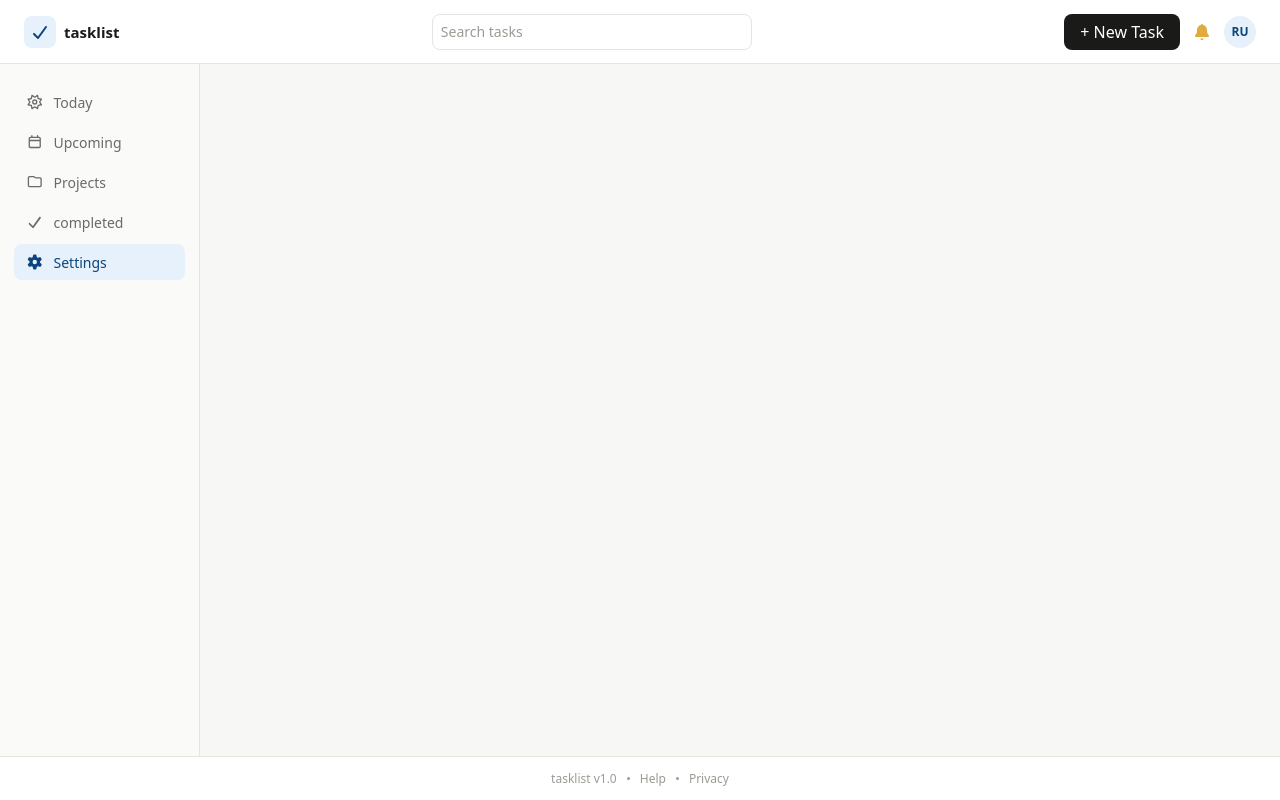
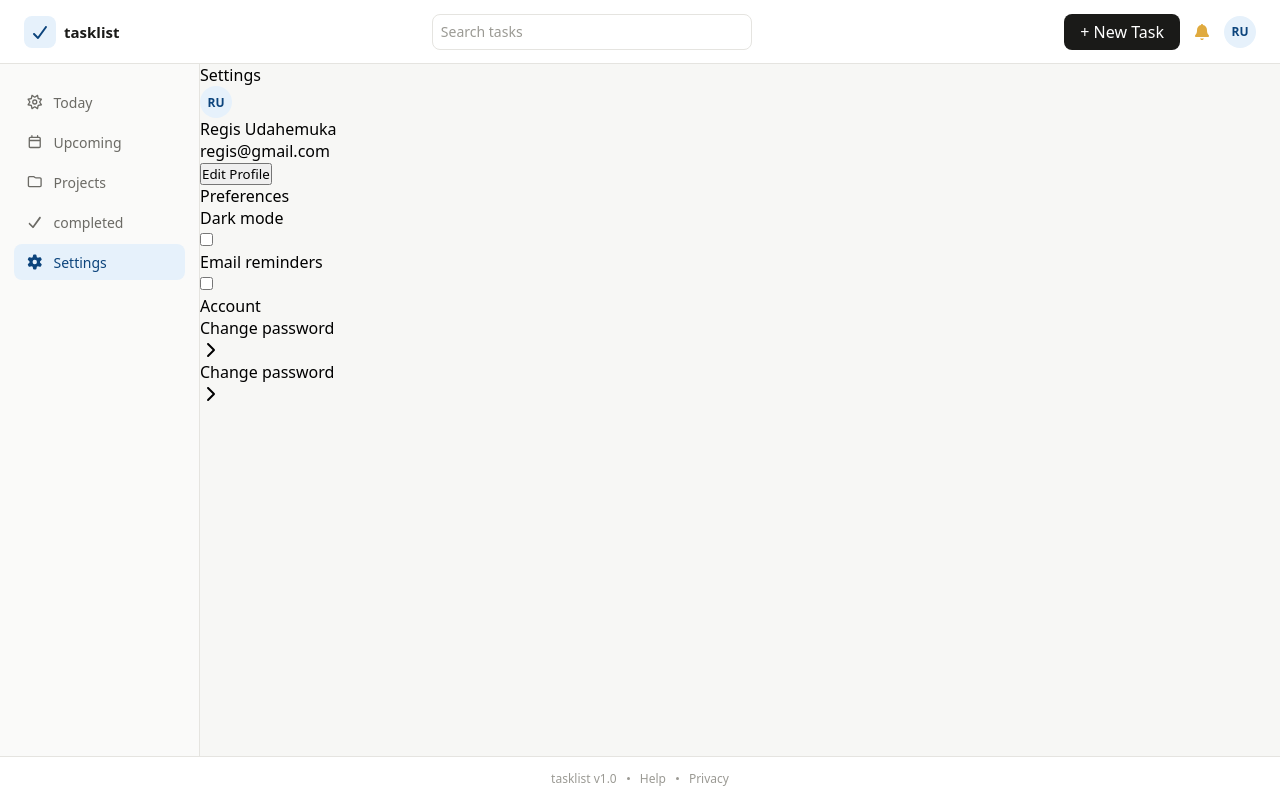
Before and after one commit to AlainRegisDev88/to-do-app, a React (Vite) app in the folder to-do-app/: page /settings in a window 1280 px wide. Built offline with nearby package versions, Linux system fonts and the light colour scheme.

Commit message:
create settings html layout

```diff
--- a/to-do-app/src/components/SettingsPage.jsx
+++ b/to-do-app/src/components/SettingsPage.jsx
@@ -1,7 +1,56 @@
+import { faChevronRight } from "@fortawesome/free-solid-svg-icons";
+import { FontAwesomeIcon } from "@fortawesome/react-fontawesome";
+
 const SettingsPage = () => {
     return (
         <section className="settings-page">
+            <div className="settings-header">
+                <p>Settings</p>
+            </div>
 
+            <div className="settings-cards">
+                <div className="settings-card profile-card">
+                    <div className="profile-info">
+                        <div className="avatar">RU</div>
+                        <div className="personal-info">
+                            <p className="name">Regis Udahemuka</p>
+                            <p className="email">regis@gmail.com</p>
+                        </div>
+                    </div>
+                    <div className="edit-profile">
+                        <button className="edit-profile">Edit Profile</button>
+                    </div>
+                </div>
+
+                <div className="settings-card preferences-card">
+                    <div className="preferences-heading settings-card-heading">
+                        <p>Preferences</p>
+                    </div>
+                    <div className="preference">
+                        <p>Dark mode</p>
+                        <input type="checkbox" name="dark-mode"/>
+                    </div>
+
+                    <div className="preference">
+                        <p>Email reminders</p>
+                        <input type="checkbox" name="email-messages"/>
+                    </div>
+                </div>
+
+                <div className="settings-card account-settings">
+                    <div className="settings-card-heading">
+                        <p>Account</p>
+                    </div>
+                    <div className="setting change-password">
+                        <p>Change password</p>
+                        <FontAwesomeIcon icon={faChevronRight} />
+                    </div>
+                    <div className="setting delete-account">
+                        <p>Change password</p>
+                        <FontAwesomeIcon icon={faChevronRight} />
+                    </div>
+                </div>
+            </div>
         </section>
      );
 }
```
